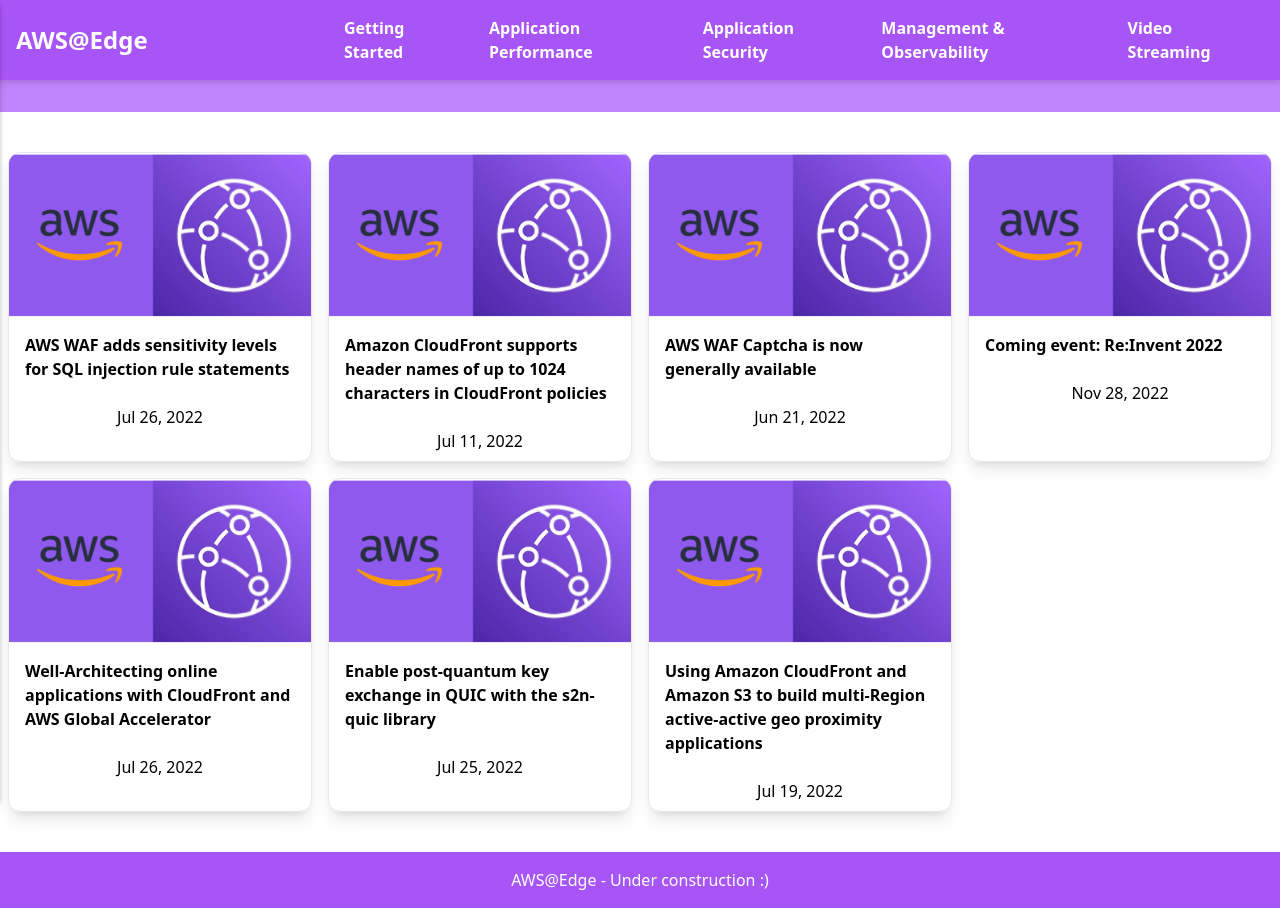
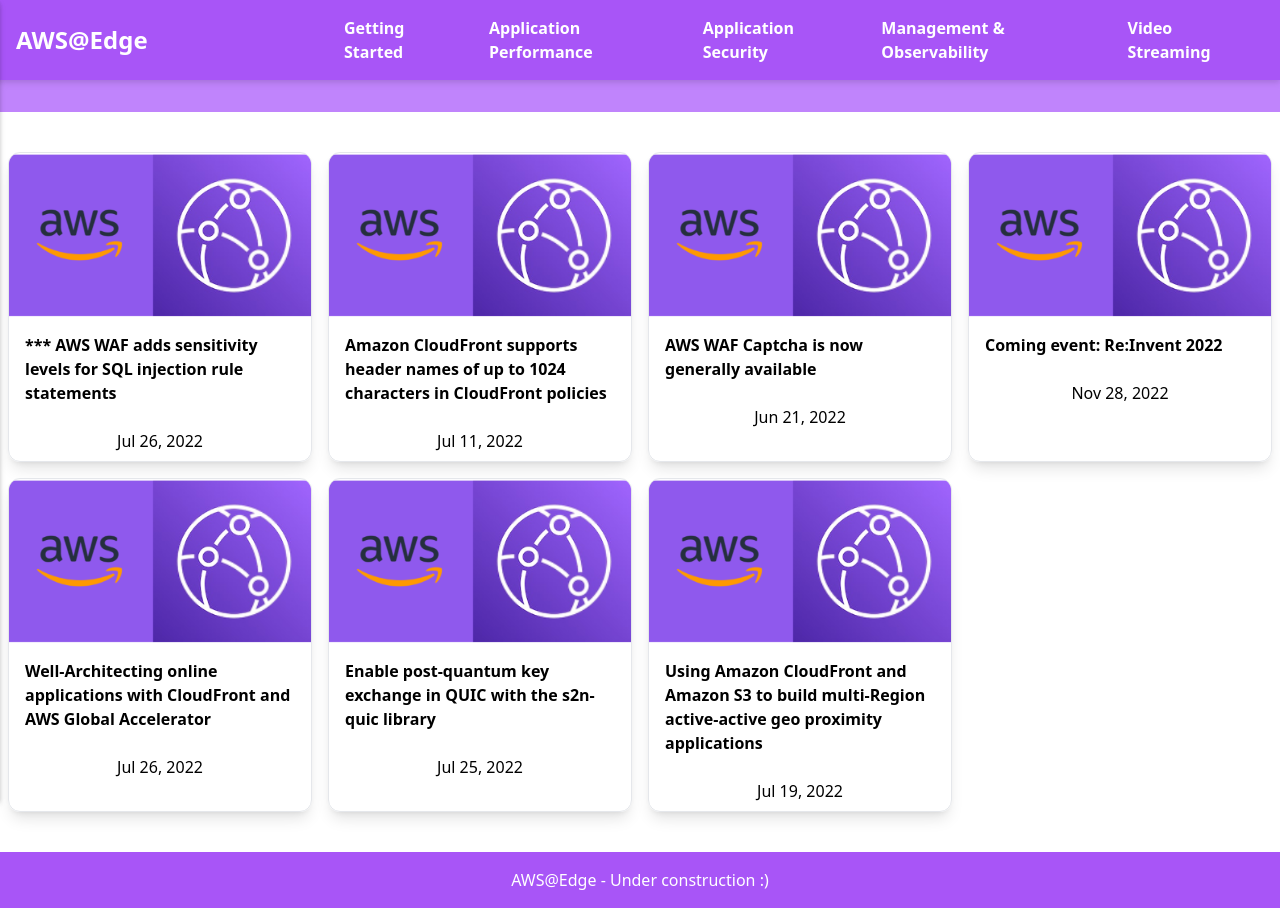
Before and after one commit to cornelcroi/edge-atlas, a Next.js app: page / in a window 1280 px wide. Built offline with nearby package versions, Linux system fonts and the light colour scheme.

Commit message:
Update index.js
test

```diff
--- a/pages/index.js
+++ b/pages/index.js
@@ -7,7 +7,7 @@
           <div className='border border-gray-200 m-2 rounded-xl shadow-lg overflow-hidden flex flex-col'>
             <a href="https://aws.amazon.com/about-aws/whats-new/2022/07/aws-waf-sensitivity-levels-sql-injection-rule-statements/" target="_blank">
             <img style={{objectFit:'cover', margin:'auto', width:'385px', height:'164px'}} src={`static-assets/thumbnail-edge.png`}/>
-              <h1 className='p-4'><b>AWS WAF adds sensitivity levels for SQL injection rule statements</b></h1>
+              <h1 className='p-4'><b>*** AWS WAF adds sensitivity levels for SQL injection rule statements</b></h1>
               <p className='p-2 container mx-auto flex justify-center '>Jul 26, 2022</p>
             </a>
           </div>
```
